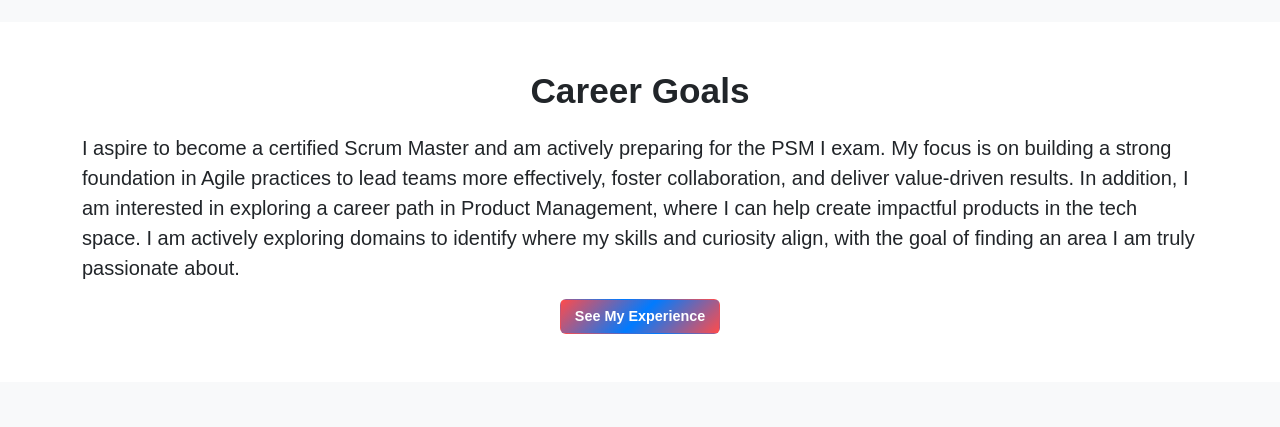
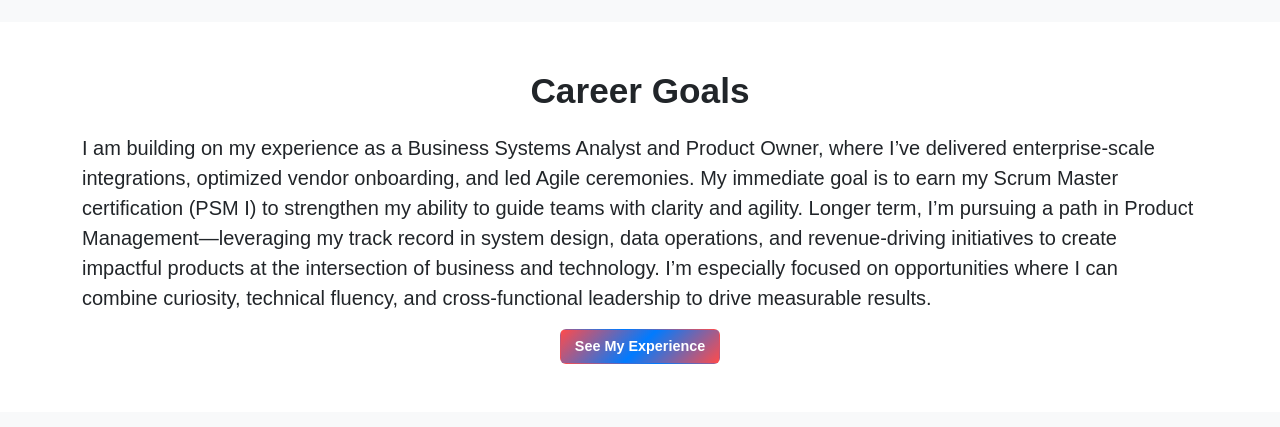
Before and after one commit to marquisphill/Professional-Portfolio2-STAGING, a plain HTML site: page experience.html in a window 1280 px wide. Shown: the part 2880-3307 px from the top of the page. Drawn offline with nearby package versions, Linux system fonts and the light colour scheme.

Commit message:
updated career goals blurb

```diff
--- a/experience.html
+++ b/experience.html
@@ -329,12 +329,7 @@
     <h2 class="section-title text-center">Career Goals</h2>
     <div class="text-start">
       <p class="lead mt-3">
-        I aspire to become a certified Scrum Master and am actively preparing for the PSM I exam.
-        My focus is on building a strong foundation in Agile practices to lead teams more effectively,
-        foster collaboration, and deliver value-driven results. In addition, I am interested in
-        exploring a career path in Product Management, where I can help create impactful products in
-        the tech space. I am actively exploring domains to identify where my skills and curiosity
-        align, with the goal of finding an area I am truly passionate about.
+        I am building on my experience as a Business Systems Analyst and Product Owner, where I’ve delivered enterprise-scale integrations, optimized vendor onboarding, and led Agile ceremonies. My immediate goal is to earn my Scrum Master certification (PSM I) to strengthen my ability to guide teams with clarity and agility. Longer term, I’m pursuing a path in Product Management—leveraging my track record in system design, data operations, and revenue-driving initiatives to create impactful products at the intersection of business and technology. I’m especially focused on opportunities where I can combine curiosity, technical fluency, and cross-functional leadership to drive measurable results.
       </p>
 
       <!-- Right-aligned button -->
```
